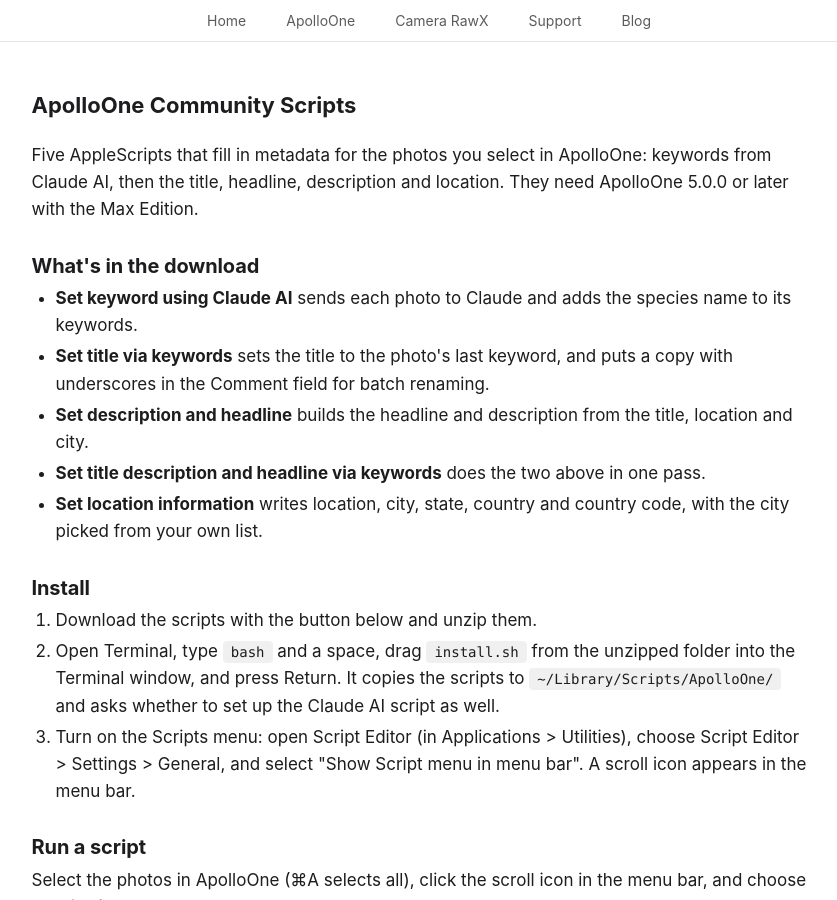
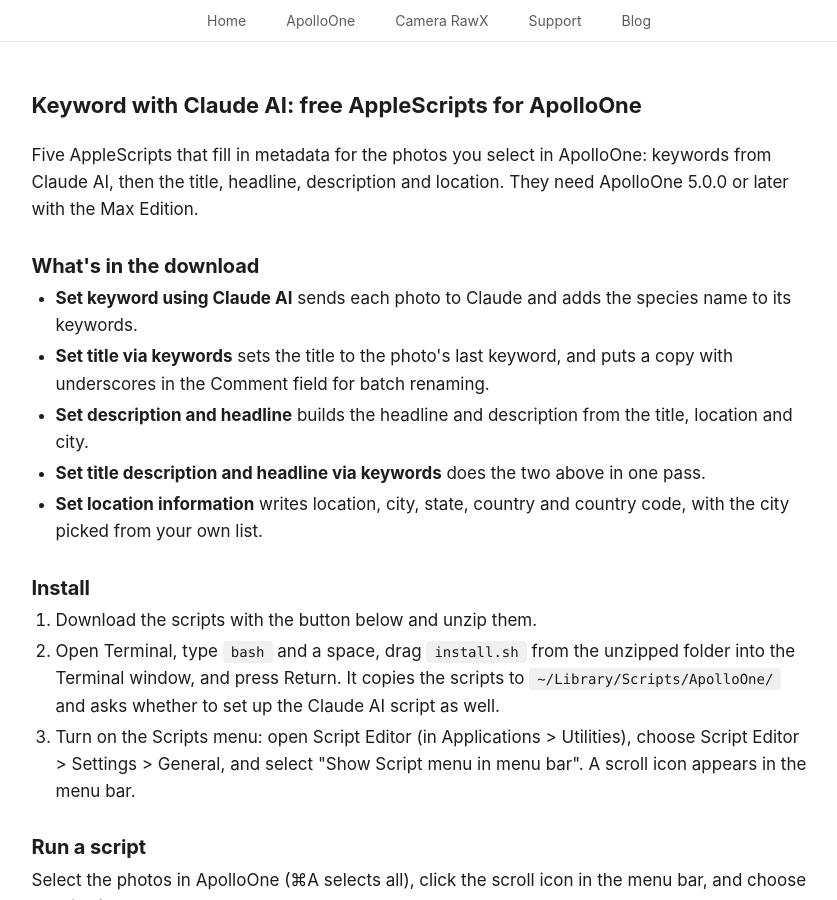
Before and after one commit to anogeissus/anogeissus.com, a Jekyll site: the page apolloone-scripts.html, which Jekyll copies as it is, in a window 1280 px wide and 900 px high. Shown: the whole window, without its empty margins (211-1048 px from the left). Built offline with Jekyll 4.4.1, drawn with Linux system fonts in a browser that asks for light colours; some web fonts are replaced.

Commit message:
ApolloOne scripts page: retitled Keyword with Claude AI, links updated

```diff
--- a/apolloone-faq.html
+++ b/apolloone-faq.html
@@ -191,7 +191,7 @@
             <li>AI Keywords — Apple Private Cloud Compute proposes the subject, species, place and keywords of each photo, for you to review and apply (macOS 27 or later).</li>
             <li>AI Rating — Apple Private Cloud Compute rates your photos from 1 to 5 on their merit as pictures and writes the star rating (macOS 27 or later).</li>
             <li>Customizable status bar — choose, arrange and resize the fields along the bottom edge of the window.</li>
-            <li>AppleScript automation — read and write image metadata from scripts, on the whole selection at once (<a href="apolloone-scripts.html">ready-made community scripts</a>).</li>
+            <li>AppleScript automation — read and write image metadata from scripts, on the whole selection at once (<a href="apolloone-scripts.html">free scripts that keyword with Claude AI</a>).</li>
         </ul>
         <p>Every installation begins with a 14-day Max Edition free trial. Nothing is charged when it ends; ApolloOne reverts to the Free Edition until you choose a subscription or a perpetual license.</p>
         <p>We do not quote prices here. Open the purchase window in ApolloOne and the App Store returns the price for your own country, in your own currency, with local taxes and fees already applied.</p>
--- a/apolloone-scripts.html
+++ b/apolloone-scripts.html
@@ -3,8 +3,8 @@
 <head>
     <meta charset="UTF-8">
     <meta name="viewport" content="width=device-width, initial-scale=1.0">
-    <title>ApolloOne Community Scripts | Anogeissus</title>
-    <meta name="description" content="Free AppleScripts for ApolloOne: keywords from Claude AI, then title, headline, description and location for the photos you select.">
+    <title>Keyword with Claude AI | Anogeissus</title>
+    <meta name="description" content="Free AppleScripts for ApolloOne that keyword your photos with Claude AI, then fill in the title, headline, description and location.">
     <link rel="icon" type="image/png" href="/images/apolloone-icon.png">
     <link rel="apple-touch-icon" href="/images/apolloone-icon.png">
 
@@ -31,7 +31,7 @@
 
 <section class="section legal-page">
     <div class="legal-content">
-        <h1>ApolloOne Community Scripts</h1>
+        <h1>Keyword with Claude AI: free AppleScripts for ApolloOne</h1>
 
         <p>Five AppleScripts that fill in metadata for the photos you select in ApolloOne: keywords from Claude AI, then the title, headline, description and location. They need ApolloOne 5.0.0 or later with the Max Edition.</p>
 
--- a/apolloone.html
+++ b/apolloone.html
@@ -277,7 +277,7 @@
         <h2>AppleScript Automation</h2>
         <p>ApolloOne is scriptable. A script reads and writes the metadata of the images you selected, the whole selection at once, through the same writer the Edit Metadata panel uses. Scripts run from <strong>Script Editor</strong>, from the Shortcuts app's Run AppleScript action, from <strong>osascript</strong> in Terminal, and from any app that sends Apple events.</p>
         <p><strong>Every image</strong> walks the active window in the order you see it, with any filter applied. <strong>Color label, rating and pick</strong> are cheap to read, so a script can sift thousands of files in one pass and act on the culling you already did by hand.</p>
-        <p>Ready-made scripts for keywords, titles and locations are on the <a href="apolloone-scripts.html">community scripts</a> page.</p>
+        <p>Free scripts that keyword your photos with Claude AI, then fill in titles and locations, are on the <a href="apolloone-scripts.html">Keyword with Claude AI</a> page.</p>
     </div>
     <div class="feature-image">
         <pre style="background:#1d1d1f;color:#f5f5f7;border-radius:10px;padding:24px 28px;margin:0;overflow-x:auto;font:400 14px/1.6 ui-monospace,SFMono-Regular,Menlo,monospace;text-align:left;box-shadow:0 16px 48px rgba(0,0,0,0.12),0 4px 16px rgba(0,0,0,0.06)">tell application "ApolloOne"
--- a/support.html
+++ b/support.html
@@ -197,7 +197,7 @@
             <li><a href="downloads/ApolloOne-Help-en.pdf?v=480" target="_blank">User guide (PDF)</a></li>
             <li><a href="recovery.html">Library &amp; settings recovery</a></li>
             <li><a href="download-apolloone-user-script.html">Download user script</a></li>
-            <li><a href="apolloone-scripts.html">Community scripts</a></li>
+            <li><a href="apolloone-scripts.html">Keyword with Claude AI (free scripts)</a></li>
         </ul>
     </div>
 
```
